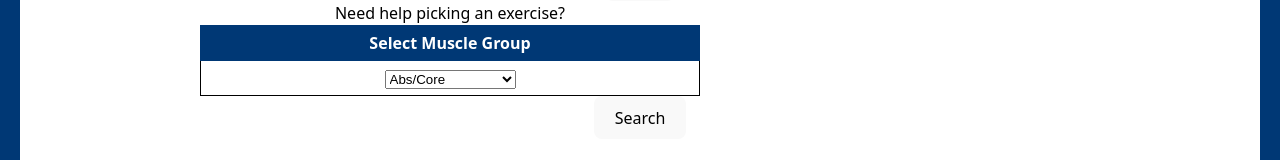
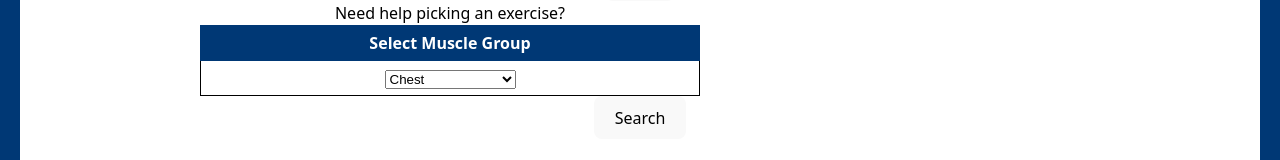
Before and after one commit to santoram/CS361_Main_Program, a React (Vite) app in the folder main-react/: page /create-workout in a window 1280 px wide. Shown: the part 916-1076 px from the top of the page. Built offline with nearby package versions, Linux system fonts and the light colour scheme; no server answers.

Commit message:
8.9.25 another update

```diff
--- /dev/null
+++ b/main-react/src/components/exerciseRecommend.jsx
@@ -0,0 +1,11 @@
+
+function recommendedExercises() {
+    return (
+       <div>
+            <p>Wecome to this part</p>
+        </div>
+
+    );
+};
+
+export default recommendedExercises;
--- a/main-react/src/pages/CreateWorkout.jsx
+++ b/main-react/src/pages/CreateWorkout.jsx
@@ -1,6 +1,7 @@
 import {useState, useEffect} from 'react';
 import { useNavigate } from "react-router-dom";
 import { IoInformationCircleOutline } from "react-icons/io5";
+import recommendedExercises from '../components/exerciseRecommend';
 
 
 export const CreateWorkoutPage = () => {
@@ -12,6 +13,7 @@ export const CreateWorkoutPage = () => {
     const [date, setDate] = useState('');
     const [random_quote, setQuote] = useState([]);
     const [muscle_group, setMuscleGroup] = useState('');
+    const [suggested_exercises, setSuggestedExercises] = useState('');
 
 
     const loadQuote = async () => {
@@ -28,14 +30,13 @@ export const CreateWorkoutPage = () => {
     useEffect(() => {loadQuote();}, []);
 
     const findRecommendations = async () => {
-        alert(muscle_group)
-        const muscle_target = {muscle_group}
-        const response = await fetch('http://localhost:5000/api/exercise-recommend', {method: "POST", headers: {'Content-type': 'application/json'}, body: JSON.stringify(muscle_target)});
-        if(response.status === 200){
-            const data = await response.json();
-        }else{
-            alert("Not able to calculate, status code = " + response.status)
-        }
+        const muscle_target = {muscle_group};
+        console.log(muscle_target)
+        const response = await fetch('http://localhost:5000/api/exercise-recommend', {method: "POST",
+            headers: {'Content-type': 'application/json'}, body:JSON.stringify(muscle_target)});
+        const recommendations = await response.json();
+        console.log(recommendations.Exercises);
+        setSuggestedExercises(recommendations);
     };
 
 
@@ -49,6 +50,7 @@ export const CreateWorkoutPage = () => {
             }
             navigate('/home')
         };
+
 
     return (
         <div>
@@ -157,17 +159,17 @@ export const CreateWorkoutPage = () => {
                 <tbody>
                     <tr>
                         <td>
-                            <select name="MuscleGroup"> onChange={e => setMuscleGroup(e.target.value)}
+                            <select name="Muscle Target" onChange={e => setMuscleGroup(e.target.value)}>
                                 <option value="Chest">Chest</option>
-                                <option value="Back" selected>Back</option>
+                                <option value="Back">Back</option>
                                 <option value="Shoulders">Shoulders</option>
-                                <option value="Biceps" selected>Biceps</option>
+                                <option value="Biceps">Biceps</option>
                                 <option value="Triceps">Triceps</option>
-                                <option value="Legs (Quads)" selected>Legs (Quads)</option>
+                                <option value="Legs (Quads)">Legs (Quads)</option>
                                 <option value="Legs (Hamstrings)">Legs (Hamstrings)</option>
-                                <option value="Legs (Glutes)" selected>Legs (Glutes)</option>
+                                <option value="Legs (Glutes)">Legs (Glutes)</option>
                                 <option value="Calves">Calves</option>
-                                <option value="Abs/Core" selected>Abs/Core</option>
+                                <option value="Abs/Core">Abs/Core</option>
                                 <option value="Forearms">Forearms</option>
                             </select>
                         </td>
@@ -175,9 +177,7 @@ export const CreateWorkoutPage = () => {
                 </tbody>
             </table>
             <button onClick={findRecommendations}>Search</button>
-
-
-
+            <recommendedExercises></recommendedExercises>
 
         </div>
 
```
Also changed, not shown: 1 other file (tests, documents, lock files or other folders).
